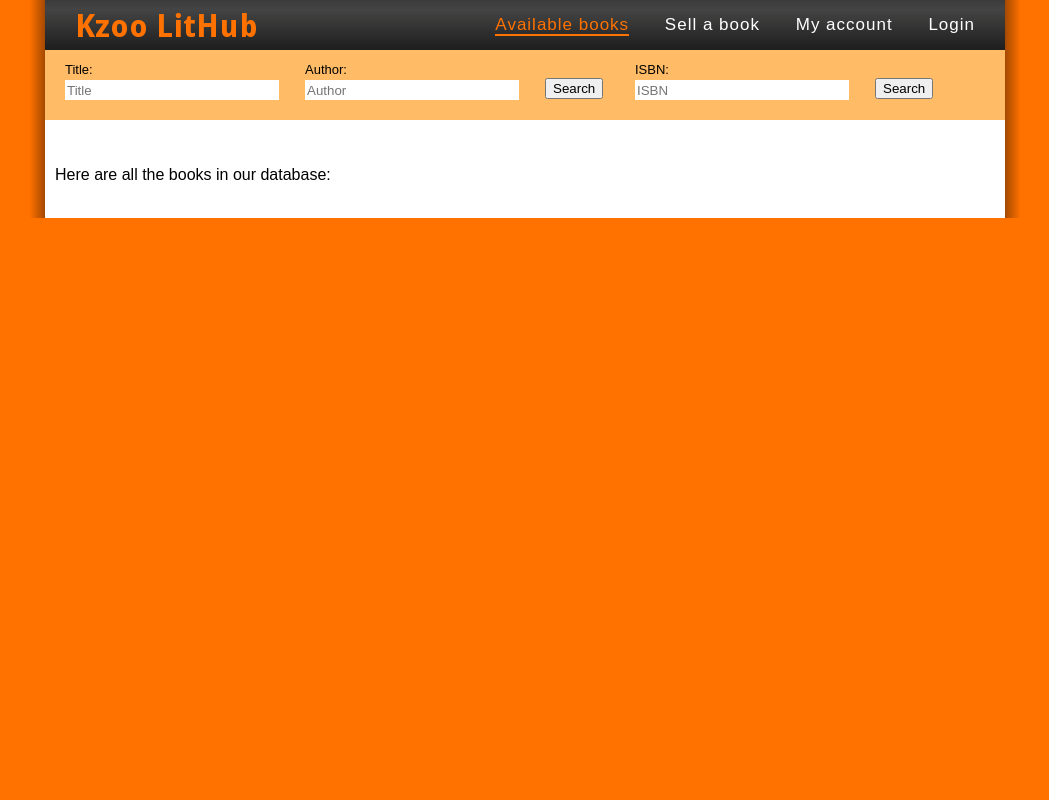
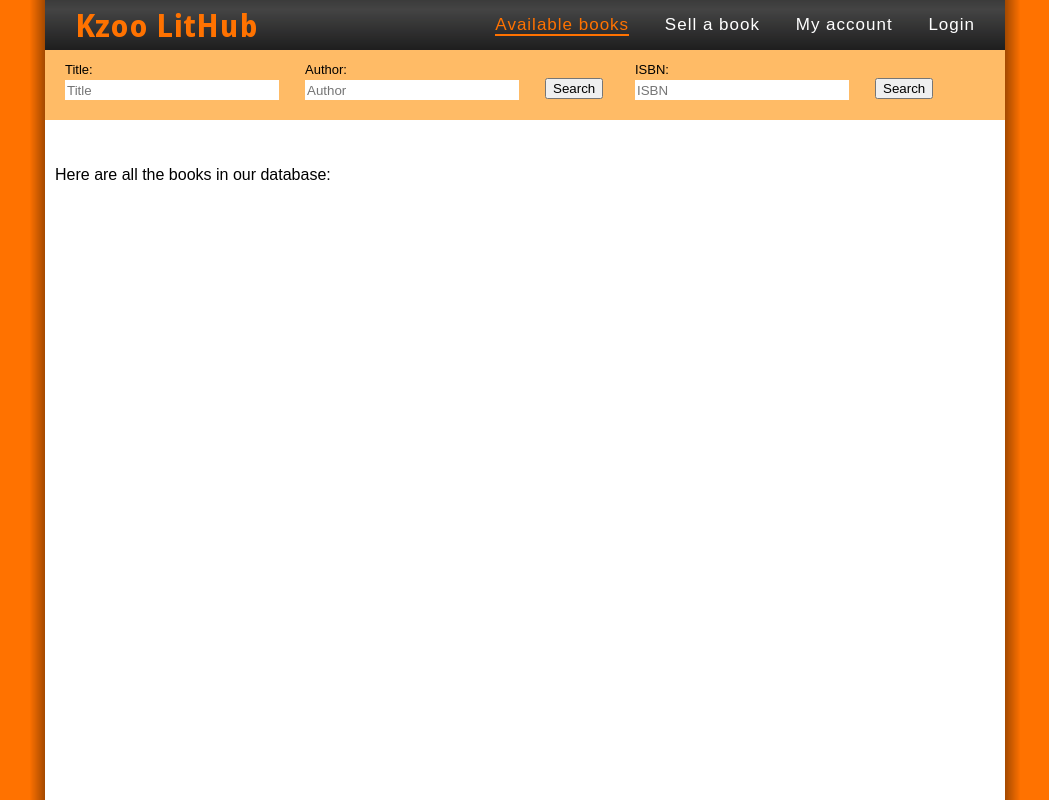
Before and after one commit to umangv/LitHub, a Django app: page /bookswap/all_books/ in a window 1280 px wide. Shown: the whole page, without its empty margins (115-1164 px from the left). Run offline with Django 3.2, Linux system fonts and the light colour scheme; data that the repository does not hold is empty; some web fonts are replaced.

Commit message:
AHA! That fixed the 100% height problem!

```diff
--- a/bookswap/static/css/style.css
+++ b/bookswap/static/css/style.css
@@ -22,6 +22,7 @@ html, body, div { margin:0; padding:0; } /* Reset */
 html, body /* Image background is in wrapper */
 {
 	background: #ff7200;
+	height:100%;
 }
 img
 {
@@ -40,7 +41,7 @@ html, body, h1, h2, h3, h4, input
 {
 	width:1000px;
 	background: #ff7200 url('../images/bg.png') repeat-y scroll center top;
-	height:100%;
+	min-height:100%;
 	margin:0 auto;
 }
 #topbar
```
